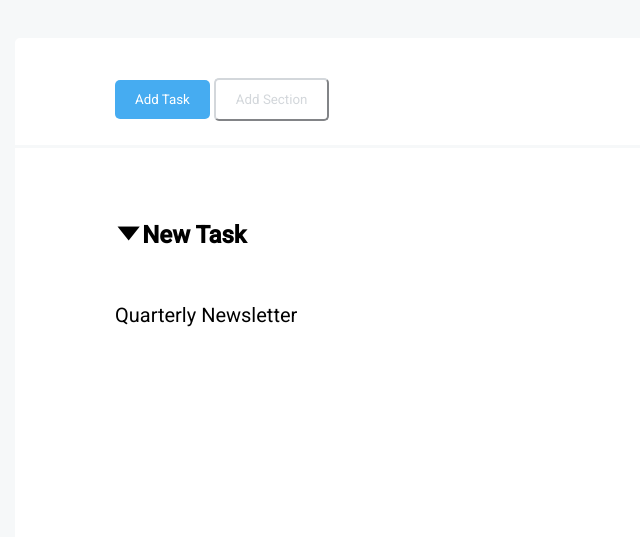
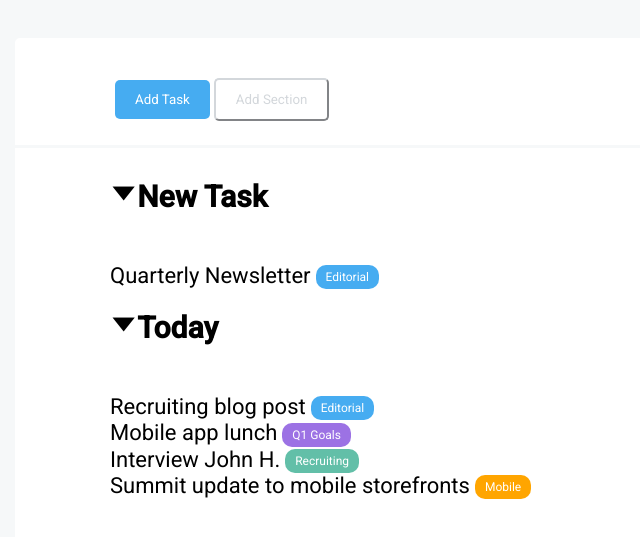
Before and after one commit to gianynx/html-css-toboolist, a plain HTML site: page index.html in a window 1280 px wide. Shown: the part 87-624 px from the top of the page, without its empty margins (0-640 px from the left). Drawn offline with Linux system fonts and the light colour scheme.

Commit message:
add today

```diff
--- a/css/style.css
+++ b/css/style.css
@@ -63,8 +63,8 @@ h1 {
 }
 
 .sections {
-    margin-left: 100px;
-    margin-top: 70px;
+    margin-left: 95px;
+    margin-top: 30px;
 }
 
 .arrow {
@@ -73,9 +73,37 @@ h1 {
 
 h2 {
     display: inline-block;
-    vertical-align: 100%;
+    vertical-align: 70%;
+    font-size: 30px;
 }
 
-.notes {
-    font-size: 20px;
+p {
+    font-size: 22px;
 }
+
+.badge {
+    display: inline-block;
+    vertical-align: middle;
+    color: #ffffff;
+    padding: 5px 10px;
+    border-radius: 10px;
+    margin-left: 5px;
+    font-size: 12px;
+    background-color: #46acf1;
+}
+
+.note {
+    margin-top: 20px;
+}
+
+.purple {
+    background-color: #9c72e4;
+}
+
+.green {
+    background-color: #62bfa8;
+}
+
+.orange {
+    background-color: orange;
+}
--- a/index.html
+++ b/index.html
@@ -26,8 +26,19 @@
                 <input class="input_add_section" type="submit" value="Add Section">
             </div>
             <div class="sections">
-                <span class="arrow">&#129171;</span><h2>New Task</h2>
-                <div class="notes">Quarterly Newsletter</div>
+                <div class="new_task note">
+                    <span class="arrow">&#129171;</span><h2>New Task</h2>
+                    <p>Quarterly Newsletter<span class="blue badge">Editorial</span></p>
+                </div>
+
+                <div class="today note">
+                    <span class="arrow">&#129171;</span><h2>Today</h2>
+                    <p>Recruiting blog post<span class="blue badge">Editorial</span></p>
+                    <p>Mobile app lunch<span class="purple badge">Q1 Goals</span></p>
+                    <p>Interview John H.<span class="green water badge">Recruiting</span></p>
+                    <p>Summit update to mobile storefronts<span class="orange badge">Mobile</span></p>
+                </div>
+
             </div>
         </div>
     </main>
```
